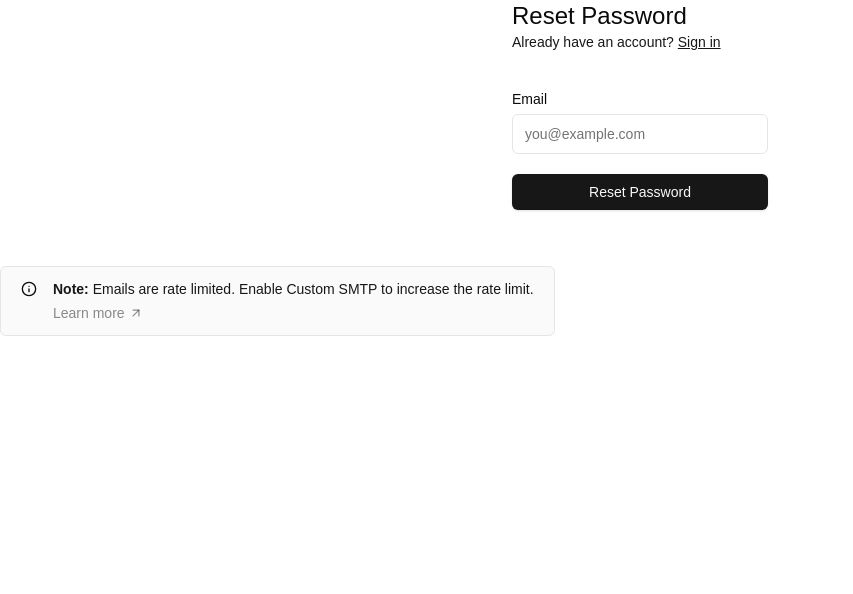
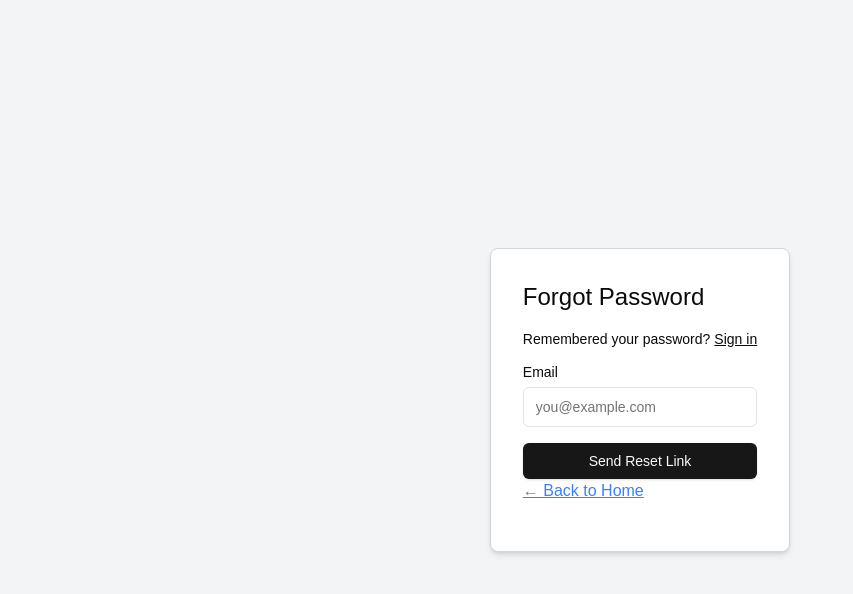
Before and after one commit to jackbl1/travel-chat, a Next.js app: page /forgot-password in a window 1280 px wide. Shown: the top 594 px of the page, without its empty margins (0-853 px from the left). Built offline with nearby package versions, Linux system fonts and the light colour scheme.

Commit message:
fixed sign in and sign up pages

```diff
--- a/app/(auth-pages)/forgot-password/page.tsx
+++ b/app/(auth-pages)/forgot-password/page.tsx
@@ -4,34 +4,39 @@ import { SubmitButton } from "@/components/submit-button";
 import { Input } from "@/components/ui/input";
 import { Label } from "@/components/ui/label";
 import Link from "next/link";
-import { SmtpMessage } from "../smtp-message";
 
 export default async function ForgotPassword(props: {
   searchParams: Promise<Message>;
 }) {
   const searchParams = await props.searchParams;
   return (
-    <>
-      <form className="flex-1 flex flex-col w-full gap-2 text-foreground [&>input]:mb-6 min-w-64 max-w-64 mx-auto">
-        <div>
-          <h1 className="text-2xl font-medium">Reset Password</h1>
-          <p className="text-sm text-secondary-foreground">
-            Already have an account?{" "}
-            <Link className="text-primary underline" href="/sign-in">
-              Sign in
-            </Link>
-          </p>
-        </div>
-        <div className="flex flex-col gap-2 [&>input]:mb-3 mt-8">
+    <div className="flex items-center justify-center w-screen h-screen bg-gray-100">
+      <form className="flex flex-col min-w-64 p-8 bg-white border border-gray-300 rounded-lg shadow-md">
+        <h1 className="text-2xl font-medium mb-4">Forgot Password</h1>
+        <p className="text-sm text-foreground mb-4">
+          Remembered your password?
+          <Link
+            className="text-foreground font-medium underline ml-1"
+            href="/sign-in"
+          >
+            Sign in
+          </Link>
+        </p>
+        <div className="flex flex-col gap-2 mb-4">
           <Label htmlFor="email">Email</Label>
           <Input name="email" placeholder="you@example.com" required />
-          <SubmitButton formAction={forgotPasswordAction}>
-            Reset Password
-          </SubmitButton>
-          <FormMessage message={searchParams} />
         </div>
+        <SubmitButton
+          pendingText="Sending Reset Link..."
+          formAction={forgotPasswordAction}
+        >
+          Send Reset Link
+        </SubmitButton>
+        <FormMessage message={searchParams} />
+        <Link href="/" className="mb-4 text-blue-500 underline">
+          &larr; Back to Home
+        </Link>
       </form>
-      <SmtpMessage />
-    </>
+    </div>
   );
 }
--- a/app/(auth-pages)/sign-in/page.tsx
+++ b/app/(auth-pages)/sign-in/page.tsx
@@ -44,6 +44,9 @@ export default async function Login(props: { searchParams: Promise<Message> }) {
           Sign in
         </SubmitButton>
         <FormMessage message={searchParams} />
+        <Link href="/" className="mt-4 text-blue-500 underline">
+          &larr; Back to Home
+        </Link>
       </form>
     </div>
   );
--- a/app/(auth-pages)/sign-up/page.tsx
+++ b/app/(auth-pages)/sign-up/page.tsx
@@ -4,9 +4,8 @@ import { SubmitButton } from "@/components/submit-button";
 import { Input } from "@/components/ui/input";
 import { Label } from "@/components/ui/label";
 import Link from "next/link";
-import { SmtpMessage } from "../smtp-message";
 
-export default async function Signup(props: {
+export default async function SignUp(props: {
   searchParams: Promise<Message>;
 }) {
   const searchParams = await props.searchParams;
@@ -19,18 +18,23 @@ export default async function Signup(props: {
   }
 
   return (
-    <>
-      <form className="flex flex-col min-w-64 max-w-64 mx-auto">
-        <h1 className="text-2xl font-medium">Sign up</h1>
-        <p className="text-sm text text-foreground">
+    <div className="flex items-center justify-center w-screen h-screen bg-gray-100">
+      <form className="flex flex-col min-w-64 p-8 bg-white border border-gray-300 rounded-lg shadow-md">
+        <h1 className="text-2xl font-medium mb-4">Sign up</h1>
+        <p className="text-sm text-foreground mb-4">
           Already have an account?{" "}
-          <Link className="text-primary font-medium underline" href="/sign-in">
+          <Link
+            className="text-primary font-medium underline ml-1"
+            href="/sign-in"
+          >
             Sign in
           </Link>
         </p>
-        <div className="flex flex-col gap-2 [&>input]:mb-3 mt-8">
+        <div className="flex flex-col gap-2 mb-4">
           <Label htmlFor="email">Email</Label>
           <Input name="email" placeholder="you@example.com" required />
+        </div>
+        <div className="flex flex-col gap-2 mb-4">
           <Label htmlFor="password">Password</Label>
           <Input
             type="password"
@@ -39,13 +43,15 @@ export default async function Signup(props: {
             minLength={6}
             required
           />
-          <SubmitButton formAction={signUpAction} pendingText="Signing up...">
-            Sign up
-          </SubmitButton>
-          <FormMessage message={searchParams} />
         </div>
+        <SubmitButton formAction={signUpAction} pendingText="Signing up...">
+          Sign up
+        </SubmitButton>
+        <FormMessage message={searchParams} />
+        <Link href="/" className="mt-4 text-blue-500 underline">
+          &larr; Back to Home
+        </Link>
       </form>
-      <SmtpMessage />
-    </>
+    </div>
   );
 }
--- a/app/(auth-pages)/smtp-message.tsx
+++ /dev/null
@@ -1,25 +0,0 @@
-import { ArrowUpRight, InfoIcon } from "lucide-react";
-import Link from "next/link";
-
-export function SmtpMessage() {
-  return (
-    <div className="bg-muted/50 px-5 py-3 border rounded-md flex gap-4">
-      <InfoIcon size={16} className="mt-0.5" />
-      <div className="flex flex-col gap-1">
-        <small className="text-sm text-secondary-foreground">
-          <strong> Note:</strong> Emails are rate limited. Enable Custom SMTP to
-          increase the rate limit.
-        </small>
-        <div>
-          <Link
-            href="https://supabase.com/docs/guides/auth/auth-smtp"
-            target="_blank"
-            className="text-primary/50 hover:text-primary flex items-center text-sm gap-1"
-          >
-            Learn more <ArrowUpRight size={14} />
-          </Link>
-        </div>
-      </div>
-    </div>
-  );
-}
```
